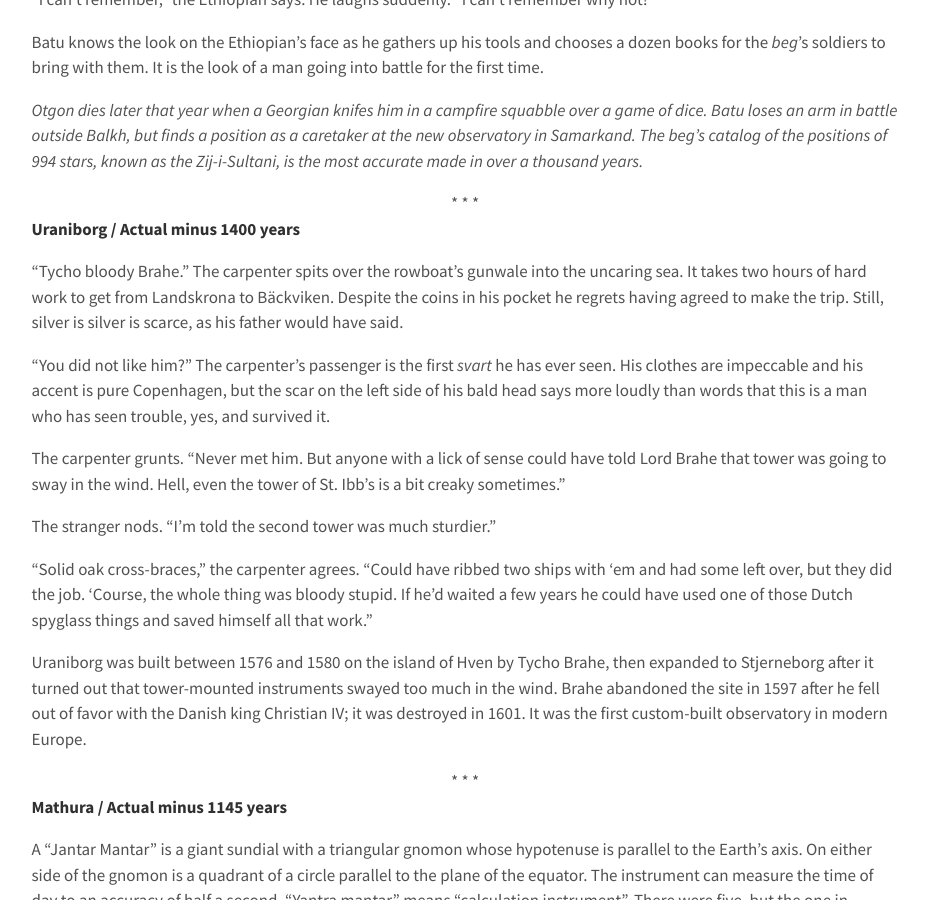
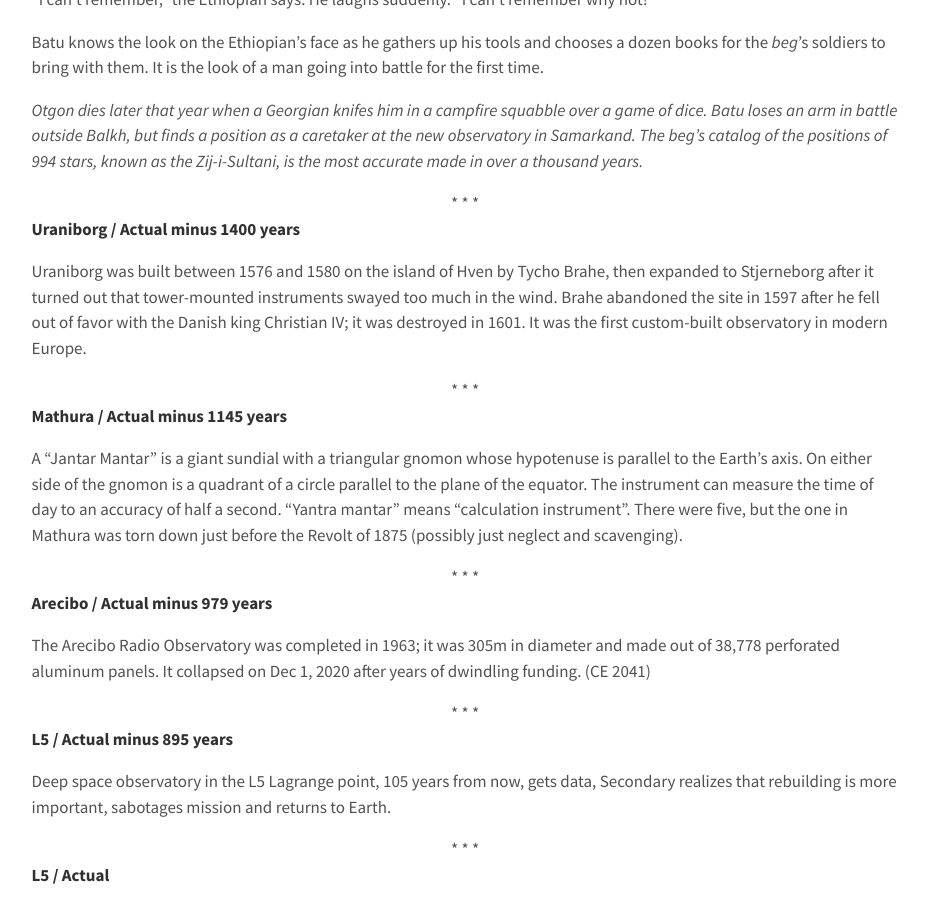
Before and after one commit to gvwilson/sensibleadventures, a Jekyll site: the page built from short-stories/arecibo.md, in a window 1280 px wide and 900 px high, scrolled down 10385 px. Shown: the whole window, without its empty margins (175-1103 px from the left). Built offline with Jekyll 4.4.1, drawn with Linux system fonts in a browser that asks for light colours; nearby versions of some CDN libraries.

Commit message:
Rethink Uraniborg scene

```diff
--- a/short-stories/arecibo.md
+++ b/short-stories/arecibo.md
@@ -855,39 +855,6 @@
 
 **Uraniborg / Actual minus 1400 years**
 
-"Tycho bloody Brahe."
-The carpenter spits over the rowboat's gunwale into the uncaring sea.
-It takes two hours of hard work to get from Landskrona to Bäckviken.
-Despite the coins in his pocket he regrets having agreed to make the trip.
-Still,
-silver is silver is scarce,
-as his father would have said.
-
-"You did not like him?"
-The carpenter's passenger is the first *svart* he has ever seen.
-His clothes are impeccable and his accent is pure Copenhagen,
-but the scar on the left side of his bald head
-says more loudly than words that this is a man who has seen trouble,
-yes,
-and survived it.
-
-The carpenter grunts.
-"Never met him.
-But anyone with a lick of sense could have told Lord Brahe that tower was going to sway in the wind.
-Hell,
-even the tower of St. Ibb's is a bit creaky sometimes."
-
-The stranger nods.
-"I'm told the second tower was much sturdier."
-
-"Solid oak cross-braces," the carpenter agrees.
-"Could have ribbed two ships with 'em and had some left over,
-but they did the job.
-'Course,
-the whole thing was bloody stupid.
-If he'd waited a few years he could have used one of those Dutch spyglass things
-and saved himself all that work."
-
 Uraniborg was built between 1576 and 1580 on the island of Hven by Tycho Brahe, then expanded to Stjerneborg after it turned out that tower-mounted instruments swayed too much in the wind. Brahe abandoned the site in 1597 after he fell out of favor with the Danish king Christian IV; it was destroyed in 1601. It was the first custom-built observatory in modern Europe.
 
 <div align="center">* * *</div>
```
